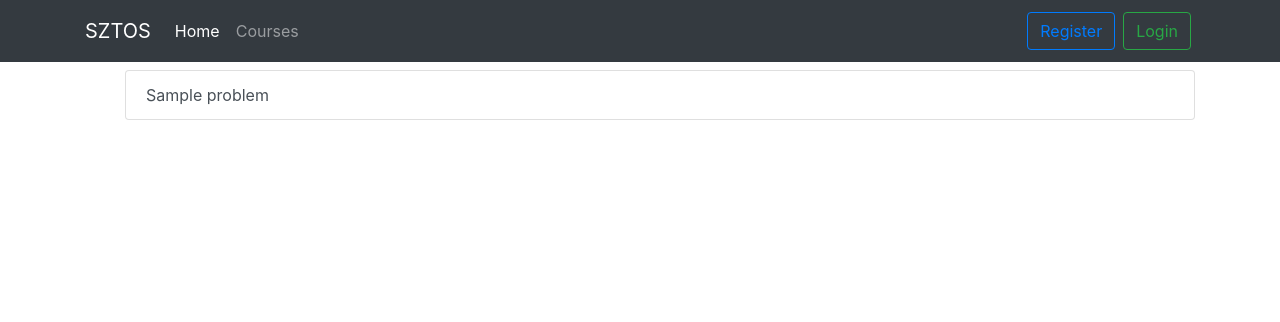
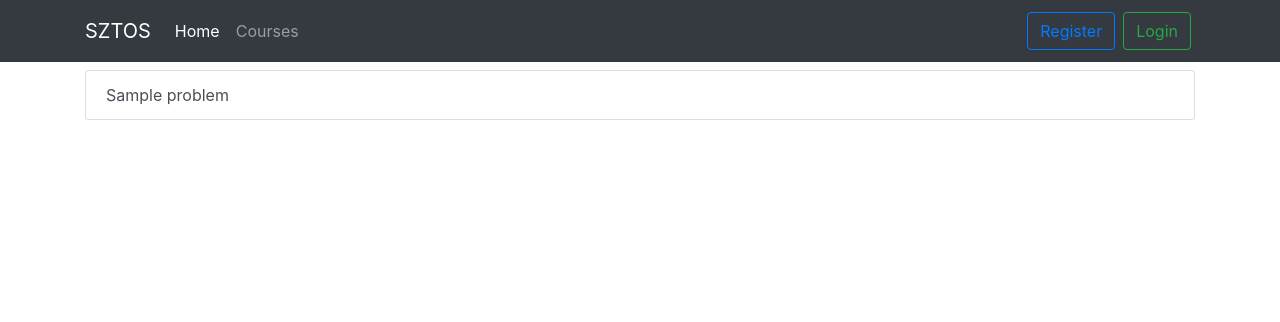
Before and after one commit to marcinjurczak/sztos_kwc, a Django app: page /course/1/problems in a window 1280 px wide. Shown: the top 322 px of the page. Run offline with Django 3.2, Linux system fonts and the light colour scheme; tables that the repository leaves empty hold one stand-in row (values such as "Sample post"); parts of the project's set-up code (start-up, migrations or seed data) failed here and were passed over; some libraries are stand-ins or nearby versions.

Commit message:
Move list-group to <ul> tag

```diff
--- a/judge/templates/judge/courses.html
+++ b/judge/templates/judge/courses.html
@@ -3,9 +3,8 @@
 {% block title %}Courses{% endblock %}
 
 {% block content %}
-    <div class="list-group">
     {% if course_list %}
-            <ul>
+        <ul class="list-group">
             {% for course in course_list %}
                 <a class="list-group-item list-group-item-action"
                    href="{% url 'judge:problems' course.id %}">{{ course.name }}</a>
@@ -14,5 +13,4 @@
     {% else %}
         <p>No courses are available.</p>
     {% endif %}
-    </div>
 {% endblock %}
--- a/judge/templates/judge/problems.html
+++ b/judge/templates/judge/problems.html
@@ -3,9 +3,8 @@
 {% block title %}Problems{% endblock %}
 
 {% block content %}
-    <div class="list-group">
     {% if latest_problem_list %}
-            <ul>
+        <ul class="list-group">
             {% for problem in latest_problem_list %}
                 <a class="list-group-item list-group-item-action"
                    href="{% url 'judge:detail' problem.id %}">{{ problem.title }}</a>
@@ -14,5 +13,4 @@
     {% else %}
         <p>No problems are available.</p>
     {% endif %}
-    </div>
 {% endblock %}
```
Lines whose indentation alone changed are shown as unchanged.
